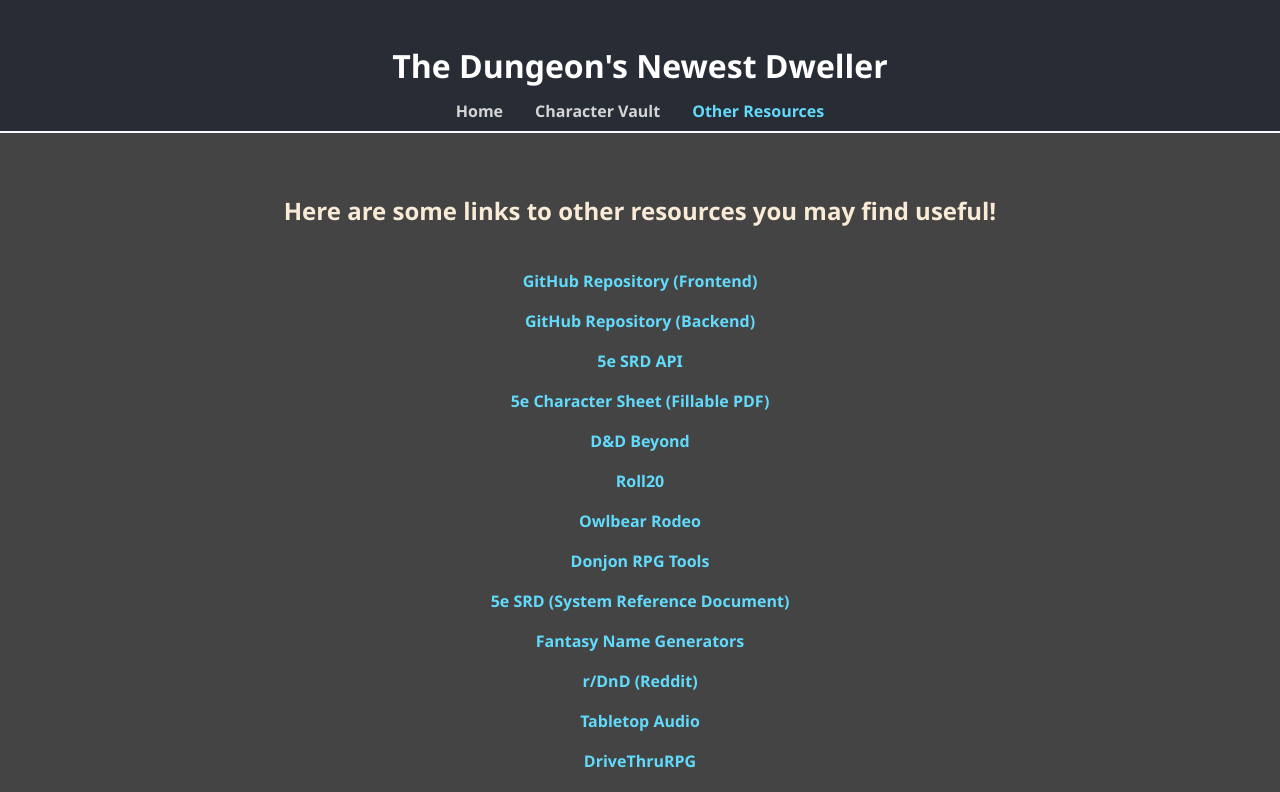
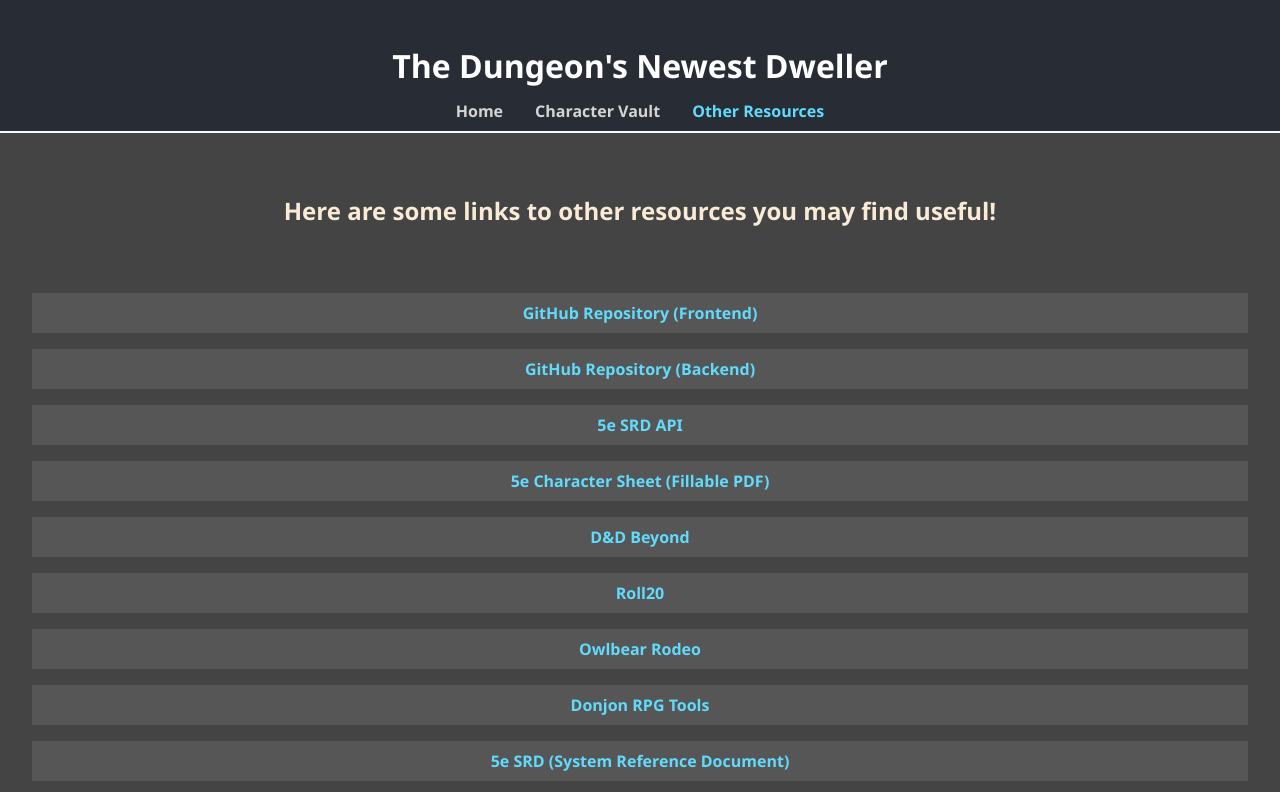
Before and after one commit to jinman14/dndweller-fe, a React (Vite) app: page /resources in a window 1280 px wide. Shown: the top 792 px of the page. Built offline with nearby package versions, Linux system fonts and the light colour scheme.

Commit message:
change resources page styling

```diff
--- a/src/components/ResourcesPage/ResourcesPage.css
+++ b/src/components/ResourcesPage/ResourcesPage.css
@@ -1,8 +1,10 @@
 .resources-container {
+    display: flex;
+    flex-direction: column;
     padding: 2rem;
-    max-width: 800px;
     margin: 0 auto;
     text-align: center;
+    background-color: #444;
 }
 
 .resources-list {
@@ -13,6 +15,8 @@
 
 .resources-list li {
     margin: 1rem 0;
+    padding: 0.5rem;
+    background-color: rgb(86, 86, 86);
 }
 
 .resources-list a {
```
